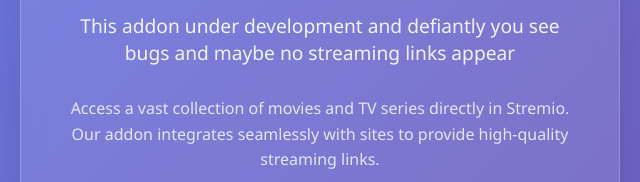
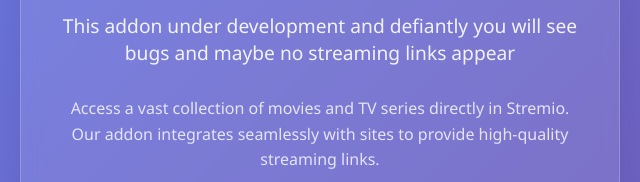
Before and after one commit to Sz19-pixel/Testaddon, a website: page public/index.html in a window 1280 px wide. Shown: the part 209-391 px from the top of the page, 320-960 px from the left. Drawn offline with Linux system fonts and the light colour scheme.

Commit message:
Update index.html

```diff
--- a/public/index.html
+++ b/public/index.html
@@ -184,7 +184,7 @@
     <div class="container">
         <div class="logo">VF</div>
         <h1>stremio test addon</h1>
-        <p class="subtitle">This addon under development and defiantly you see bugs and maybe no streaming links appear</p>
+        <p class="subtitle">This addon under development and defiantly you will see bugs and maybe no streaming links appear</p>
         <p class="description">
             Access a vast collection of movies and TV series directly in Stremio.
             Our addon integrates seamlessly with sites to provide high-quality streaming links.
```
